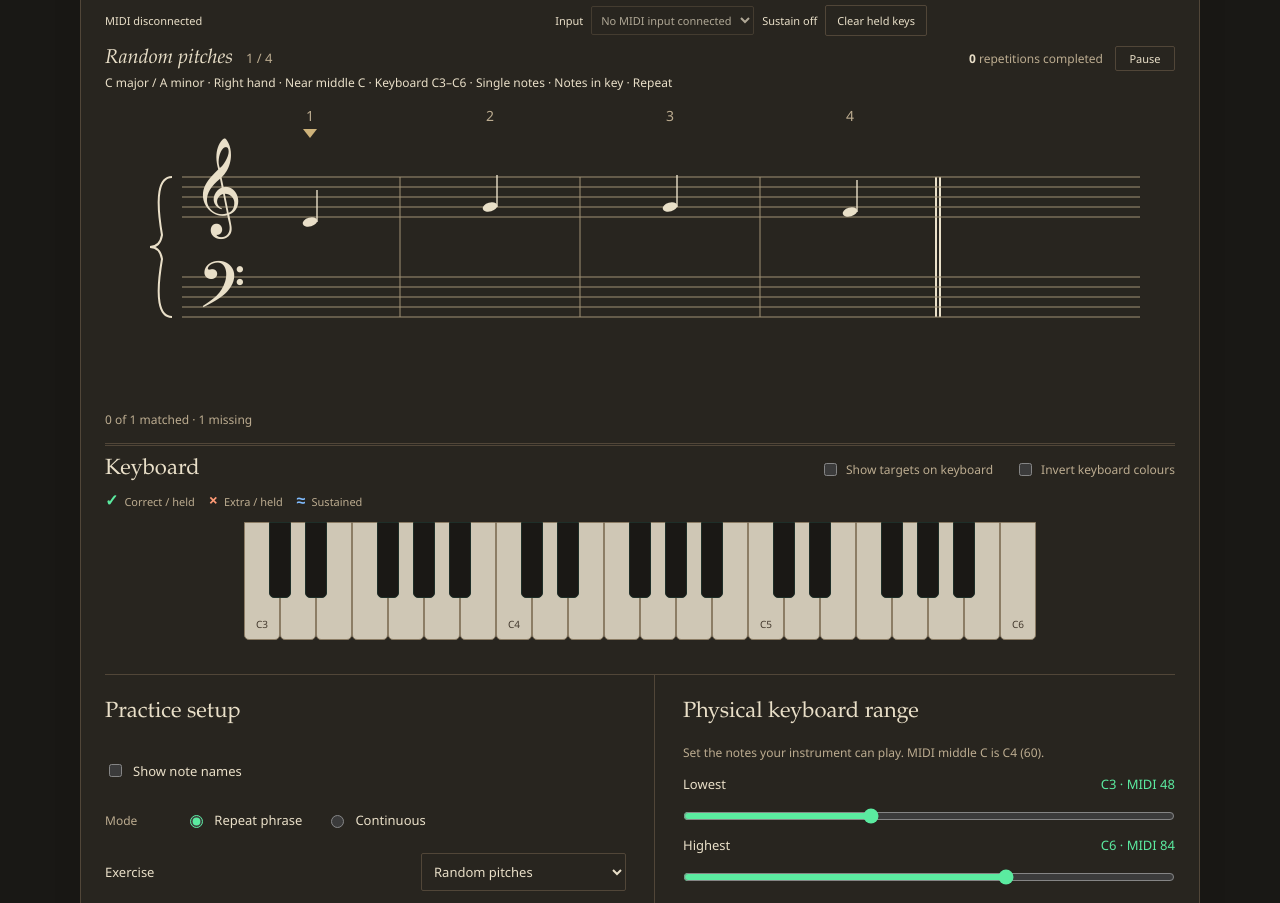
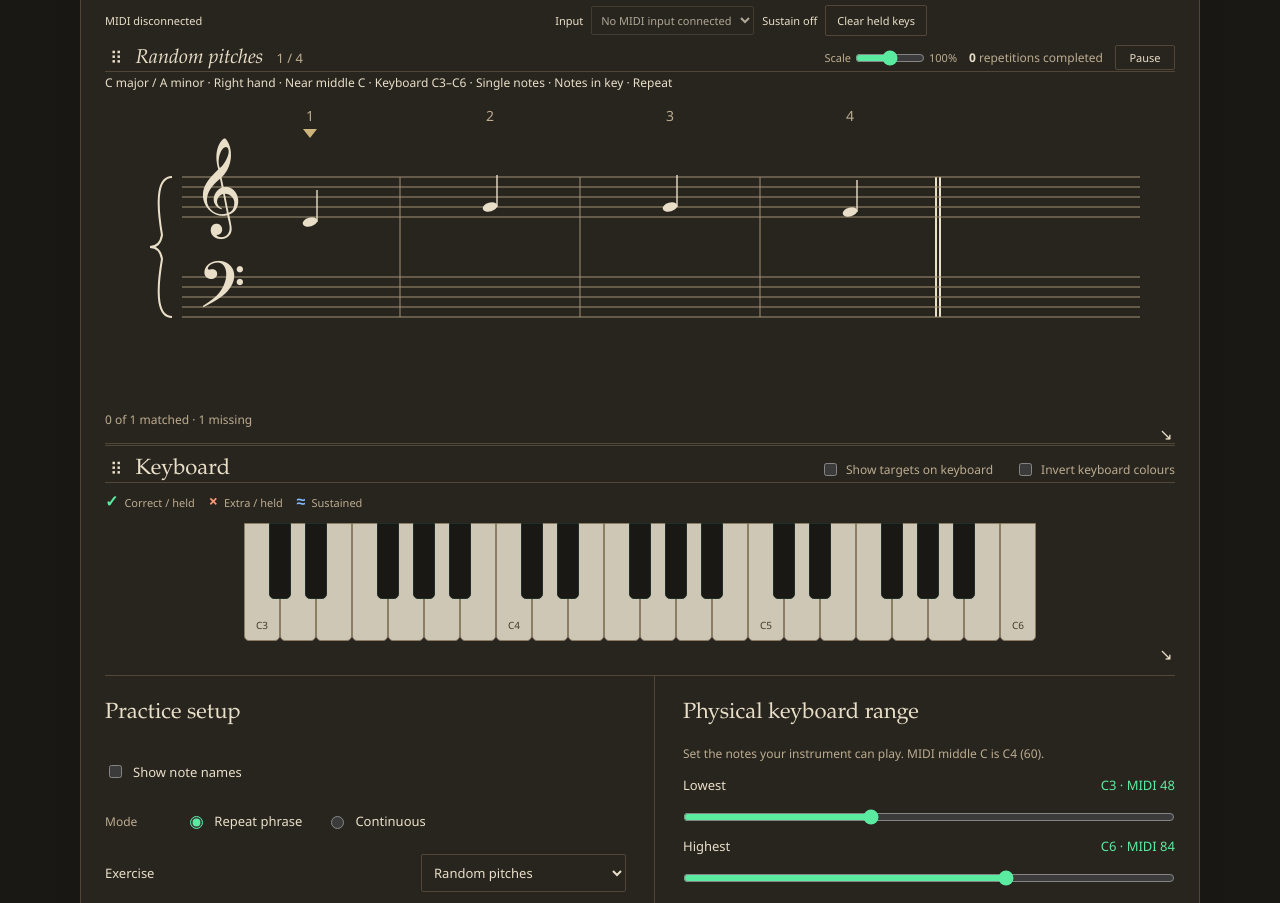
Before and after one commit to dkjroot/piano_sight_reader, a Flask app: page / in a window 1280 px wide. Shown: the part 54-957 px from the top of the page. Run offline with Flask 3, Linux system fonts and the light colour scheme.

Commit message:
Add remembered movable and resizable custom practice layout

```diff
--- a/static/app.js
+++ b/static/app.js
@@ -1,3 +1,4 @@
+import {LayoutEditor} from './layout_editor.js';
 import {planningControls} from './generation.js';
 import {GeneratedStream} from './generated_stream.js';
 import {describeExercise} from './exercise.js';
@@ -78,13 +79,15 @@
   for (const id of ['low', 'high']) $(`${id}-label`).textContent = `${noteName(spell(+$(id).value))} · MIDI ${$(id).value}`;
 }
 
-let layout;
+let layout, layoutEditor;
 function applyDensity() {
   layout=layoutPreset($('density').value,innerHeight,innerWidth);
-  document.documentElement.dataset.density=layout.density;
-  document.documentElement.dataset.layout=layout.preset;
+  document.documentElement.dataset.density=$('density').value==='custom'?(layoutEditor?.state?.density||'compact'):layout.density;
+  document.documentElement.dataset.layout=$('density').value==='custom'?'custom':layout.preset;
+  if(layoutEditor && !layoutEditor.active && $('density').value!=='custom') layoutEditor.syncPresetScale(layout.preset);
 }
 function fitPlayingArea() {
+  if(layoutEditor?.active) return;
   const staff=$('staff').getBoundingClientRect(), keyboard=document.querySelector('.keyboard-card').getBoundingClientRect();
   const chrome=keyboard.bottom+window.scrollY-staff.height+16;
   document.documentElement.style.setProperty('--staff-viewport',staffViewport(layout,chrome)+'px');
@@ -92,7 +95,7 @@
 try {
   const density = localStorage.getItem('piano-sight-reader-density');
   const migrated=density==='compact' ? '1080' : density==='comfortable' ? '1440' : density;
-  if (['auto','720','1080','1440','2160'].includes(migrated)) $('density').value=migrated;
+  if (['auto','720','1080','1440','2160','custom'].includes(migrated)) $('density').value=migrated;
 } catch { /* Storage is optional. */ }
 applyDensity();
 $('density').addEventListener('change', () => {
@@ -135,7 +138,9 @@
 });
 
 function drawStaff() {
-  const width = Math.max(660, Math.min(1040, $('staff').clientWidth || 740));
+  const scale=layoutEditor?.active?layoutEditor.state.scale:1;
+  const available=($('staff').clientWidth || 740)/scale;
+  const width = Math.max(660,layoutEditor?.active?available:Math.min(1040,available));
   const fifths = KEYS.find(key => key.id === settings().key).fifths;
   const stride = settings().size > 4 ? 220 : 180;
   const firstX = 190+Math.abs(fifths)*15+(settings().size > 4 ? 40 : 0);
@@ -153,7 +158,7 @@
   const {trebleBottom, bassBottom, height, yFor} = staffLayout(allNotes, {compact:document.documentElement.dataset.density === 'compact'});
   const trebleY = yFor, bassY = yFor;
   const alterations = keyAlterations(settings().key);
-  let svg = `<svg class="phrase-system" data-start="${start}" data-end="${start+chunk.length-1}" viewBox="0 0 ${width} ${height}" style="${layout.preset==='720' ? `height:${height*.75}px` : ''}" role="img" aria-label="Phrase steps ${start+1} to ${start+chunk.length}"><title>Phrase on grand staff</title>`;
+  let svg = `<svg class="phrase-system" data-start="${start}" data-end="${start+chunk.length-1}" viewBox="0 0 ${width} ${height}" style="${layoutEditor?.active?`width:${width*scale}px;height:${height*scale}px`:layout.preset==='720' ? `height:${height*.75}px` : ''}" role="img" aria-label="Phrase steps ${start+1} to ${start+chunk.length}"><title>Phrase on grand staff</title>`;
   for (let local = 0; local < chunk.length; local++) {
     const step = start+local, x = centre(local);
     svg += `<text class="step-number" x="${x}" y="24" text-anchor="middle">${settings().endAction === 'new' ? streamOffset+step+1 : step%phrase.length+1}${step < phraseIndex ? ' ✓' : ''}</text>`;
@@ -505,3 +510,8 @@
 document.addEventListener('visibilitychange', () => {if (document.hidden) {sound.panic(); progress.pause(); performance.clear(); update();} else if (document.hasFocus()) {progress.resume(); update();}});
 window.addEventListener('resize', () => {applyDensity(); fitKeyboard(); drawStaff(); scrollToCurrent(); update();});
 rangeLabels(); drawKeyboard(); newTarget();
+
+layoutEditor=new LayoutEditor({workspace:$('playing-layout'),panels:{staff:$('staff-panel'),keyboard:$('keyboard-panel')},selection:$('density'),scaleInput:$('staff-scale'),onChange:()=>{
+  applyDensity();fitKeyboard();drawStaff();scrollToCurrent();
+}});
+layoutEditor.restore();
--- a/static/layout.js
+++ b/static/layout.js
@@ -7,3 +7,33 @@
 export function staffViewport(profile,chromeHeight) {
   return Math.max(profile.minimum,Math.min(profile.preferred,profile.budget-chromeHeight));
 }
+
+const clamp=(value,min,max)=>Math.min(max,Math.max(min,value));
+export function fitPanel(panel,available,minHeight=180) {
+  const width=clamp(panel.width,Math.min(280,available),available);
+  return {x:clamp(panel.x,0,Math.max(0,available-width)),y:clamp(panel.y,0,3000),width,
+    height:clamp(panel.height,minHeight,2000)};
+}
+
+export function fitCustomPanels(panels,available) {
+  const result={staff:fitPanel(panels.staff,available,Math.min(panels.staff.width,available)<650?320:240),keyboard:fitPanel(panels.keyboard,available,Math.min(panels.keyboard.width,available)<650?220:180)};
+  const [first,second]=panels.staff.x<=panels.keyboard.x?['staff','keyboard']:['keyboard','staff'];
+  // A desktop side-by-side layout stacks on a narrow screen. Deliberate saved
+  // overlaps remain under the user's control; fitting never overwrites the save.
+  if(panels[first].x+panels[first].width<=panels[second].x && result[first].x+result[first].width>result[second].x) {
+    result[second].y=Math.max(result[second].y,result[first].y+result[first].height+8);
+  }
+  return result;
+}
+
+export function parseCustomLayout(text) {
+  try {
+    const value=JSON.parse(text);
+    if(value?.version!==1 || !['compact','comfortable'].includes(value.density) || !Number.isFinite(value.scale) || value.scale<.4 || value.scale>1.6) return null;
+    for(const name of ['staff','keyboard']) {
+      const panel=value.panels?.[name];
+      if(!panel || !['x','y','width','height'].every(key=>Number.isFinite(panel[key])) || panel.width<=0 || panel.height<=0) return null;
+    }
+    return value;
+  } catch {return null;}
+}
--- /dev/null
+++ b/static/layout_editor.js
@@ -0,0 +1,123 @@
+import {fitCustomPanels,parseCustomLayout} from './layout.js';
+
+const storageKey='piano-sight-reader-custom-layout-v1';
+
+export class LayoutEditor {
+  constructor({workspace,panels,selection,scaleInput,onChange}) {
+    Object.assign(this,{workspace,panels,selection,scaleInput,onChange});
+    try {this.state=parseCustomLayout(localStorage.getItem(storageKey));} catch {this.state=null;}
+    this.active=false;this.frame=0;
+    for(const [name,panel] of Object.entries(panels)) {
+      const toolbar=panel.querySelector('.layout-toolbar'), resize=panel.querySelector('.layout-resize');
+      toolbar.addEventListener('pointerdown',event=>{
+        if(event.target.closest('input,select,label,button') && !event.target.closest('.layout-move')) return;
+        this.begin(event,name,false);
+      });
+      resize.addEventListener('pointerdown',event=>this.begin(event,name,true));
+      for(const [control,resizing] of [[panel.querySelector('.layout-move'),false],[resize,true]]) {
+        control.addEventListener('keydown',event=>{
+          const direction={ArrowLeft:[-1,0],ArrowRight:[1,0],ArrowUp:[0,-1],ArrowDown:[0,1]}[event.key];
+          if(!direction) return;
+          event.preventDefault();this.activate();
+          const box=this.state.panels[name], step=event.shiftKey?40:10;
+          box[resizing?'width':'x']+=direction[0]*step;box[resizing?'height':'y']+=direction[1]*step;
+          this.state.panels[name]=fitCustomPanels(this.state.panels,this.workspace.clientWidth)[name];
+          this.apply();this.save();
+        });
+      }
+    }
+    scaleInput.addEventListener('input',()=>{
+      this.activate();this.state.scale=Number(scaleInput.value)/100;this.apply();
+    });
+    scaleInput.addEventListener('change',()=>this.save());
+    selection.addEventListener('change',()=>{
+      if(selection.value==='custom') {this.activate(true);this.apply();this.save();}
+      else this.presets();
+    });
+    this.observer=new ResizeObserver(()=>{
+      if(this.active && !this.drag) this.schedule();
+    });
+    this.observer.observe(workspace);
+  }
+  restore() {
+    if(this.selection.value==='custom') {this.activate(true);this.apply();}
+    else this.syncPresetScale(document.documentElement.dataset.layout);
+  }
+  syncPresetScale(preset) {
+    this.scaleInput.value=preset==='720'?75:100;
+    document.getElementById('staff-scale-value').textContent=this.scaleInput.value+'%';
+  }
+  activate(restore=false) {
+    if(this.active) return;
+    let origin;
+    if(!restore || !this.state) {
+      origin=this.workspace.getBoundingClientRect();
+      this.state={version:1,density:document.documentElement.dataset.density||'compact',scale:document.documentElement.dataset.layout==='720' ? .75 : 1,panels:{}};
+      for(const [name,panel] of Object.entries(this.panels)) {
+        const box=panel.getBoundingClientRect();
+        this.state.panels[name]={x:box.x-origin.x,y:box.y-origin.y,width:box.width,height:box.height};
+      }
+    }
+    this.active=true;this.selection.value='custom';this.workspace.classList.add('custom-layout');
+    document.documentElement.dataset.layout='custom';
+    if(origin) {
+      const current=this.workspace.getBoundingClientRect();
+      for(const box of Object.values(this.state.panels)) {box.x+=origin.x-current.x;box.y+=origin.y-current.y;}
+    }
+    try {localStorage.setItem('piano-sight-reader-density','custom');} catch { /* Storage is optional. */ }
+  }
+  apply() {
+    if(!this.active) return;
+    const width=this.workspace.clientWidth, fitted=fitCustomPanels(this.state.panels,width);
+    let bottom=0;
+    for(const [name,panel] of Object.entries(this.panels)) {
+      // Fit to today's viewport without overwriting the saved desktop geometry.
+      const box=fitted[name];
+      Object.assign(panel.style,{left:box.x+'px',top:box.y+'px',width:box.width+'px',height:box.height+'px'});
+      bottom=Math.max(bottom,box.y+box.height);
+    }
+    this.workspace.style.height=bottom+12+'px';
+    this.scaleInput.value=Math.round(this.state.scale*100);
+    document.getElementById('staff-scale-value').textContent=this.scaleInput.value+'%';
+    this.onChange();
+  }
+  presets() {
+    this.active=false;this.workspace.classList.remove('custom-layout');this.workspace.style.height='';
+    for(const panel of Object.values(this.panels)) for(const property of ['left','top','width','height','z-index']) panel.style.removeProperty(property);
+    this.scaleInput.value=100;document.getElementById('staff-scale-value').textContent='100%';
+    this.onChange();
+  }
+  save() {
+    if(!this.state) return;
+    try {localStorage.setItem(storageKey,JSON.stringify(this.state));} catch { /* Session still works. */ }
+  }
+  schedule() {
+    if(!this.frame) this.frame=requestAnimationFrame(()=>{this.frame=0;this.apply();});
+  }
+  begin(event,name,resizing) {
+    if(event.button!==0 || this.drag) return;
+    event.preventDefault();this.activate();this.apply();
+    const handle=event.currentTarget;
+    const box=fitCustomPanels(this.state.panels,this.workspace.clientWidth)[name];
+    this.state.panels[name]={...box};
+    const start={x:event.pageX,y:event.pageY};
+    this.drag=true;handle.setPointerCapture(event.pointerId);
+    const move=next=>{
+      if(next.pointerId!==event.pointerId) return;
+      const dx=next.pageX-start.x,dy=next.pageY-start.y;
+      this.state.panels[name]=fitCustomPanels({...this.state.panels,[name]:{...box,...(resizing?{width:box.width+dx,height:box.height+dy}:{x:box.x+dx,y:box.y+dy})}},this.workspace.clientWidth)[name];
+      this.schedule();
+    };
+    const finish=next=>{
+      if(next.pointerId!==event.pointerId) return;
+      this.drag=false;
+      handle.removeEventListener('pointermove',move);
+      for(const type of ['pointerup','pointercancel','lostpointercapture']) handle.removeEventListener(type,finish);
+      if(handle.hasPointerCapture(event.pointerId)) handle.releasePointerCapture(event.pointerId);
+      if(this.frame) {cancelAnimationFrame(this.frame);this.frame=0;}
+      this.apply();this.save();
+    };
+    handle.addEventListener('pointermove',move);
+    for(const type of ['pointerup','pointercancel','lostpointercapture']) handle.addEventListener(type,finish);
+  }
+}
--- a/static/style.css
+++ b/static/style.css
@@ -382,3 +382,39 @@
 .notation-sound label { display:flex; align-items:center; gap:8px; }
 .notation-sound input { max-width:140px; }
 #study-audio-status { min-height:1.65em; }
+
+
+/* User-positioned playing panels. The presets retain their normal document flow. */
+#playing-layout { position:relative; }
+:root[data-layout=custom] main { max-width:none; margin:6px 12px; }
+#staff-panel, #keyboard-panel { position:relative; min-width:0; }
+.layout-toolbar { position:relative; z-index:4; cursor:grab; border-bottom:1px solid var(--line); touch-action:none; background:var(--paper); }
+.layout-toolbar:active { cursor:grabbing; }
+button.layout-move { flex:none; padding:0 4px; font-size:17px; line-height:20px; border-color:transparent; cursor:grab; touch-action:none; }
+.layout-toolbar h2 { margin-right:auto; }
+.staff-scale { display:flex; align-items:center; flex:none; gap:4px; font-size:11px; }
+.staff-scale input { width:70px; margin:0; touch-action:auto; }
+.staff-scale output { width:32px; font-variant-numeric:tabular-nums; }
+.practice-top { gap:8px; }
+.keyboard-heading { gap:8px; }
+button.layout-resize { position:absolute; bottom:0; right:0; width:18px; height:18px; padding:0; font-size:16px; line-height:16px; border:0; cursor:nwse-resize; touch-action:none; z-index:3; }
+.layout-move:focus-visible, .layout-resize:focus-visible { outline:2px solid var(--accent); outline-offset:1px; }
+:root[data-layout="720"] .layout-toolbar { border-bottom:0; }
+:root[data-layout="720"] button.layout-move { height:18px; line-height:16px; font-size:15px; }
+.custom-layout > :is(#staff-panel,#keyboard-panel) { position:absolute; margin:0; padding:8px 10px 18px; border:1px solid var(--line); background:var(--paper); display:flex; flex-direction:column; overflow:hidden; }
+.custom-layout .layout-toolbar { flex:none; }
+.custom-layout .practice-top { flex-wrap:wrap; }
+.custom-layout .practice-status { flex:1 1 220px; min-width:0; flex-wrap:wrap; justify-content:flex-end; }
+.custom-layout #exercise-summary { flex:none; }
+.custom-layout #staff { flex:1; min-height:60px; width:100%; max-width:none; height:auto; overflow:auto; margin:0; }
+.custom-layout #staff svg { max-width:none; min-height:0; }
+.custom-layout .feedback { flex:none; }
+.custom-layout #keyboard-scroll { flex:1; min-height:80px; overflow-y:hidden; }
+:root .custom-layout #keyboard { height:100%; }
+:root .custom-layout .key.white { height:calc(100% - 4px); }
+:root .custom-layout .key.black { height:64%; }
+@media(max-width:850px) {
+  .staff-scale input { width:54px; }
+  .practice-top { flex-wrap:wrap; }
+  .staff-scale { margin-left:auto; }
+}
--- a/templates/help.html
+++ b/templates/help.html
@@ -47,6 +47,7 @@
     <p>Ticks mark correct held notes, crosses mark extras, and arrows suggest moving a nearby wrong pitch up or down. <strong>Show targets on keyboard</strong> is an optional aid. Dark mode and keyboard colour inversion are independent choices.</p>
     <p><a href="/notation-study" target="_blank" rel="noopener noreferrer">Explore the notation study</a> to see and hear independent voices, rests and ties. Play study follows the score; pause, seek or change its instrument and speed without affecting your practice settings.</p>
     <p>MIDI practice currently shows an untimed pitch outline. Original printed rhythms, voices and ties are not recovered from MIDI, and durations are not judged yet.</p>
+      <p>Use the grip in the bar above the staff or keyboard to move that panel, and its lower-right corner to resize it. <strong>Scale</strong> above the staff adjusts notation size. The layout becomes <strong>Custom</strong> and is remembered. Arrow keys move or resize a focused grip or corner; Shift makes larger adjustments. Choose an Automatic/resolution <strong>Layout</strong> preset to reset the playing area, or Custom to restore your saved arrangement. These controls preserve your current practice progress.</p>
   </section>
   <section id="sound"><h2>Sound and playback</h2>
     <p><strong>Hear target</strong> auditions the current notes. <strong>Hear live instrument</strong> auditions those notes with the Live instrument and volume, without changing <strong>Sound my playing</strong>. That checkbox enables or disables sound for your actual playing. Choose separate Live and Target instruments and volumes in Sound; acoustic piano samples load locally when selected.</p>
--- a/templates/index.html
+++ b/templates/index.html
@@ -17,18 +17,22 @@
     <span id="midi-activity" aria-label="Last MIDI note"></span>
   </section>
 
-  <section class="practice card" aria-label="Practice">
-    <div class="practice-top"><h2><span id="practice-title">Phrase</span> <span id="phrase-position"></span></h2><div class="practice-status"><span><strong id="count">0</strong> <span id="count-label">repetitions completed</span></span><button id="pause-practice" class="quiet" aria-pressed="false" aria-label="Pause practice">Pause</button></div></div>
+  <div id="playing-layout">
+  <section class="practice card" id="staff-panel" aria-label="Practice">
+    <div class="practice-top layout-toolbar"><button class="quiet layout-move" aria-label="Move staff" title="Drag to move staff; arrow keys move, Shift for larger steps">⠿</button><h2><span id="practice-title">Phrase</span> <span id="phrase-position"></span></h2><div class="staff-scale"><label for="staff-scale">Scale</label><input id="staff-scale" type="range" min="40" max="160" step="5" value="100"><output id="staff-scale-value" for="staff-scale">100%</output></div><div class="practice-status"><span><strong id="count">0</strong> <span id="count-label">repetitions completed</span></span><button id="pause-practice" class="quiet" aria-pressed="false" aria-label="Pause practice">Pause</button></div></div>
     <p id="exercise-summary" class="exercise-summary" aria-label="Active exercise settings"></p>
     <div id="staff" aria-label="Grand staff"></div>
     <div class="feedback"><h2 id="feedback" role="status" aria-live="polite"></h2><span id="chord-name" role="status"></span><p id="detail"></p></div>
+    <button class="quiet layout-resize" aria-label="Resize staff" title="Drag to resize staff; arrow keys resize, Shift for larger steps">↘</button>
   </section>
 
-  <section class="card keyboard-card" aria-label="Live keyboard">
-    <div class="keyboard-heading"><h2>Keyboard</h2><div class="keyboard-options"><label class="check keyboard-option"><input id="show-targets" type="checkbox"> Show targets on keyboard</label><label class="check keyboard-option"><input id="invert-keyboard" type="checkbox"> Invert keyboard colours</label></div></div>
+  <section class="card keyboard-card" id="keyboard-panel" aria-label="Live keyboard">
+    <div class="keyboard-heading layout-toolbar"><button class="quiet layout-move" aria-label="Move keyboard" title="Drag to move keyboard; arrow keys move, Shift for larger steps">⠿</button><h2>Keyboard</h2><div class="keyboard-options"><label class="check keyboard-option"><input id="show-targets" type="checkbox"> Show targets on keyboard</label><label class="check keyboard-option"><input id="invert-keyboard" type="checkbox"> Invert keyboard colours</label></div></div>
     <div class="legend"><span id="target-legend" class="target-dot" hidden>Target</span><span class="correct-dot">Correct / held</span><span class="wrong-dot">Extra / held</span><span class="sustain-dot">Sustained</span></div>
     <div id="keyboard-scroll"><div id="keyboard" role="group" aria-label="Playable piano keys"></div></div>
+    <button class="quiet layout-resize" aria-label="Resize keyboard" title="Drag to resize keyboard; arrow keys resize, Shift for larger steps">↘</button>
   </section>
+  </div>
 
   <section class="settings-grid">
     <div class="card settings"><h2>Practice setup</h2>
@@ -51,7 +55,7 @@
       <label>Key <select id="key"><option value="C">C major / A minor</option></select></label>
       <label>Staff / hand <select id="hand"><option value="right">Treble · right hand</option><option value="left">Bass · left hand</option><option value="both">Both hands</option></select></label>
       <label>Phrase length <select id="length"><option value="1">1</option><option value="2">2</option><option value="3">3</option><option value="4" selected>4</option><option value="6">6</option><option value="8">8</option><option value="12">12</option><option value="16">16</option><option value="24">24</option><option value="32">32</option></select></label>
-      <label>Layout <select id="density"><option value="auto">Automatic</option><option value="720">720p</option><option value="1080">1080p</option><option value="1440">1440p</option><option value="2160">2160p</option></select></label>
+      <label>Layout <select id="density"><option value="auto">Automatic</option><option value="720">720p</option><option value="1080">1080p</option><option value="1440">1440p</option><option value="2160">2160p</option><option value="custom">Custom</option></select></label>
       <label>Keyboard key size <select id="key-size"><option value="auto">Automatic</option><option value="36">Large · 36 px</option><option value="28">Medium · 28 px</option><option value="20">Small · 20 px</option></select></label>
       <label>Advancement <select id="progression"><option value="flow">Fluid</option><option value="release">Release between targets</option></select></label>
       <label>Scrolling <select id="scroll-mode"><option value="note">Note by note</option><option value="page">Page by page</option></select></label>
```
Also changed, not shown: DEVELOPMENT.md (+31 -0 lines), DEVELOPMENT_GUIDE.md (+9 -1 lines), ROADMAP.md (+3 -0 lines), tests/browser.cjs (+82 -0 lines), tests/core.test.js (+18 -1 lines), tests/test_app.py (+1 -1 lines), README.md.
